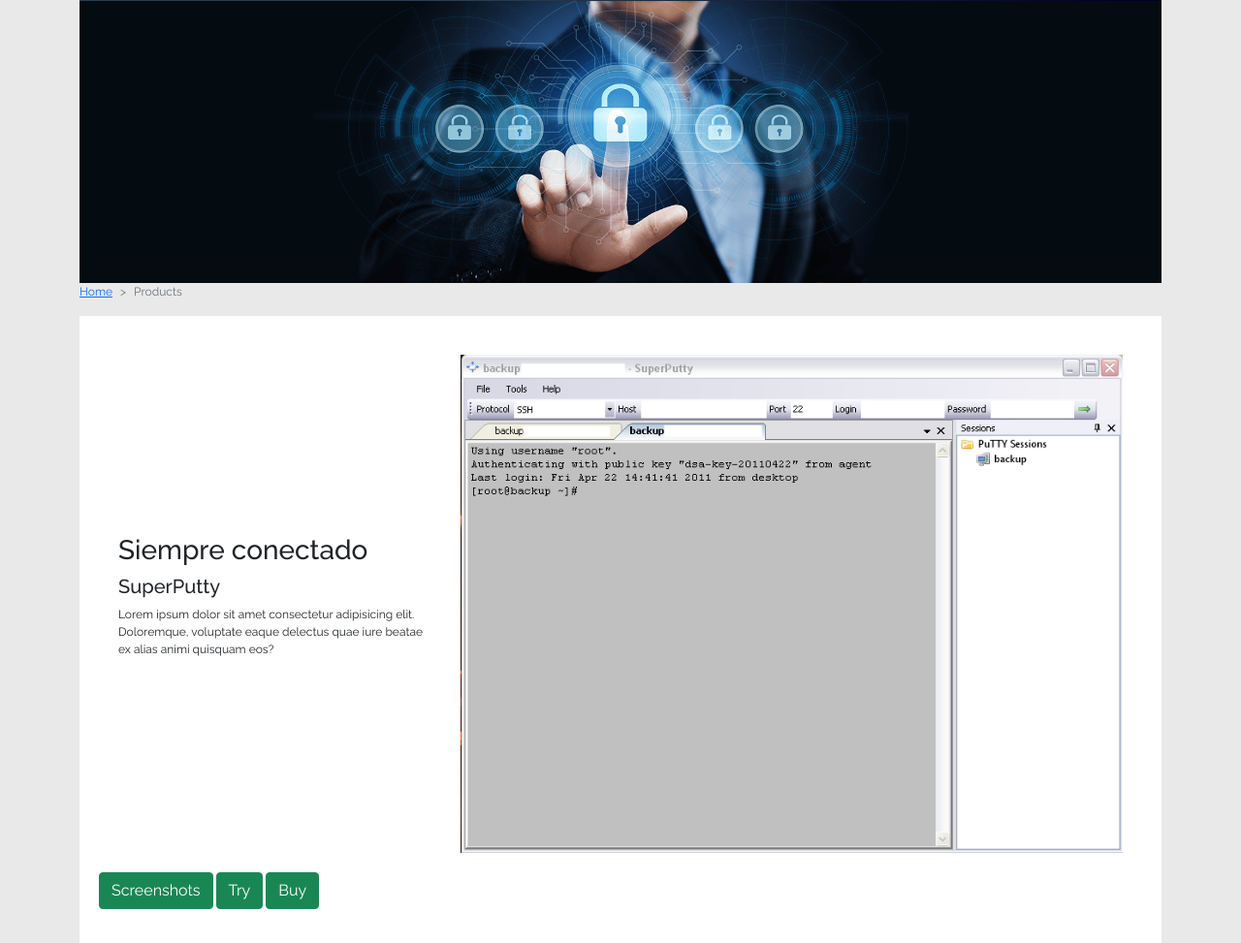
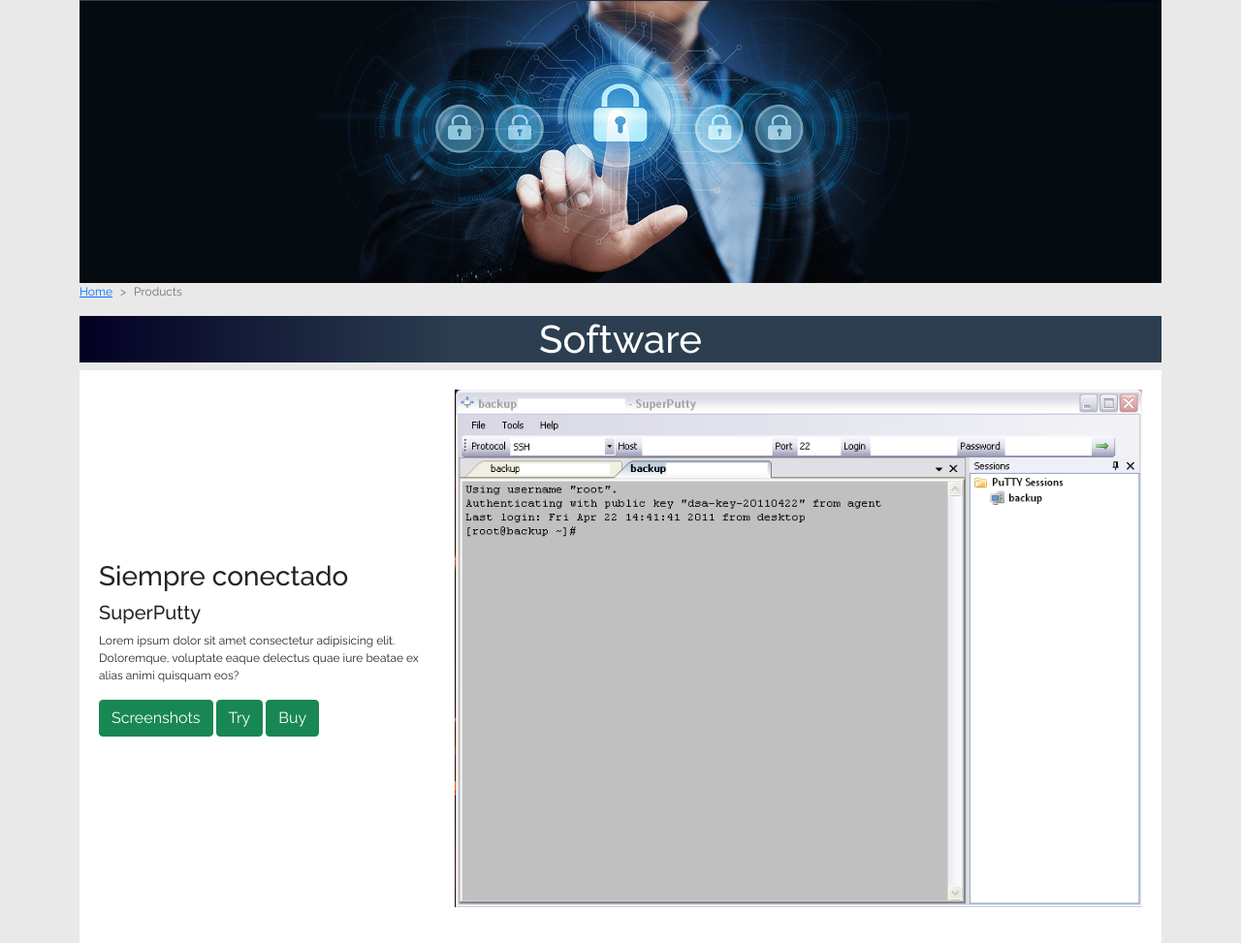
Before and after one commit to mfdiaza/coderhouse, a website: page products.html in a window 1280 px wide. Shown: the part 85-1058 px from the top of the page at 97% size. Drawn offline with nearby package versions, Linux system fonts and the light colour scheme.

Commit message:
* Correccion pagina productos width  * Agregado de separadores  * Se corrigio posicion de los botones en la pagina de productos

```diff
--- a/products.html
+++ b/products.html
@@ -65,20 +65,25 @@
                 </ol>
               </nav>
 
+              <div class="hardware_header" id="hardware">
+                <h1>Software</h1>
+            </div>
             <div class = "main">
-                <section class="main">
+
+                <section>
                     <div class = "row align-items-center">
                         <div class="col-md-4 text-left">
                             <h3>Siempre conectado</h3>
                             <h5>SuperPutty</h5>
                             <p>Lorem ipsum dolor sit amet consectetur adipisicing elit. Doloremque, voluptate eaque delectus quae iure beatae ex alias animi quisquam eos?</p>
+                            <button type="button" class="btn btn-success">Screenshots</button>  <button type="button" class="btn btn-success">Try</button>  <button type="button" class="btn btn-success">Buy</button>
                         </div>
                         <div class = "col-md-8">
                             <img src="images/superputty_prod.png" alt="SuperPutty" class = "img-fluid w-100">
                         </div>
                     </div>
                 </section>
-                <button type="button" class="btn btn-success">Screenshots</button>  <button type="button" class="btn btn-success">Try</button>  <button type="button" class="btn btn-success">Buy</button>
+
             </div>
             <section class="main">
                 <div class = "row align-items-center">
@@ -89,12 +94,14 @@
                         <h3>Uno para todos</h3>
                         <h5>Remote Desktop Manager</h5>
                         <p>Lorem ipsum dolor sit amet consectetur adipisicing elit. Doloremque, voluptate eaque delectus quae iure beatae ex alias animi quisquam eos?</p>
+                        <button type="button" class="btn btn-success">Screenshots</button>  <button type="button" class="btn btn-success">Try</button>  <button type="button" class="btn btn-success">Buy</button>
                     </div>
+                </div>
 
-                </div>
             </section>
-                <button type="button" class="btn btn-success">Screenshots</button>  <button type="button" class="btn btn-success">Try</button>  <button type="button" class="btn btn-success">Buy</button>
-            </div>
+
+
+
             <div class="hardware_header" id="hardware">
                 <h1>Hardware</h1>
             </div>
@@ -150,7 +157,7 @@
                             </div>
                         </div>
                     </section>
-    </div>
+    <!-- </div>  -->
 </main>
 		<footer>
 			<div class="footer__social">
--- a/scss/_main.scss
+++ b/scss/_main.scss
@@ -39,7 +39,8 @@
     padding: 5px;
     }
 
-.mision p {
+
+mision p {
     text-align: justify;
 }
 
```
Also changed, not shown: css/style.css.
